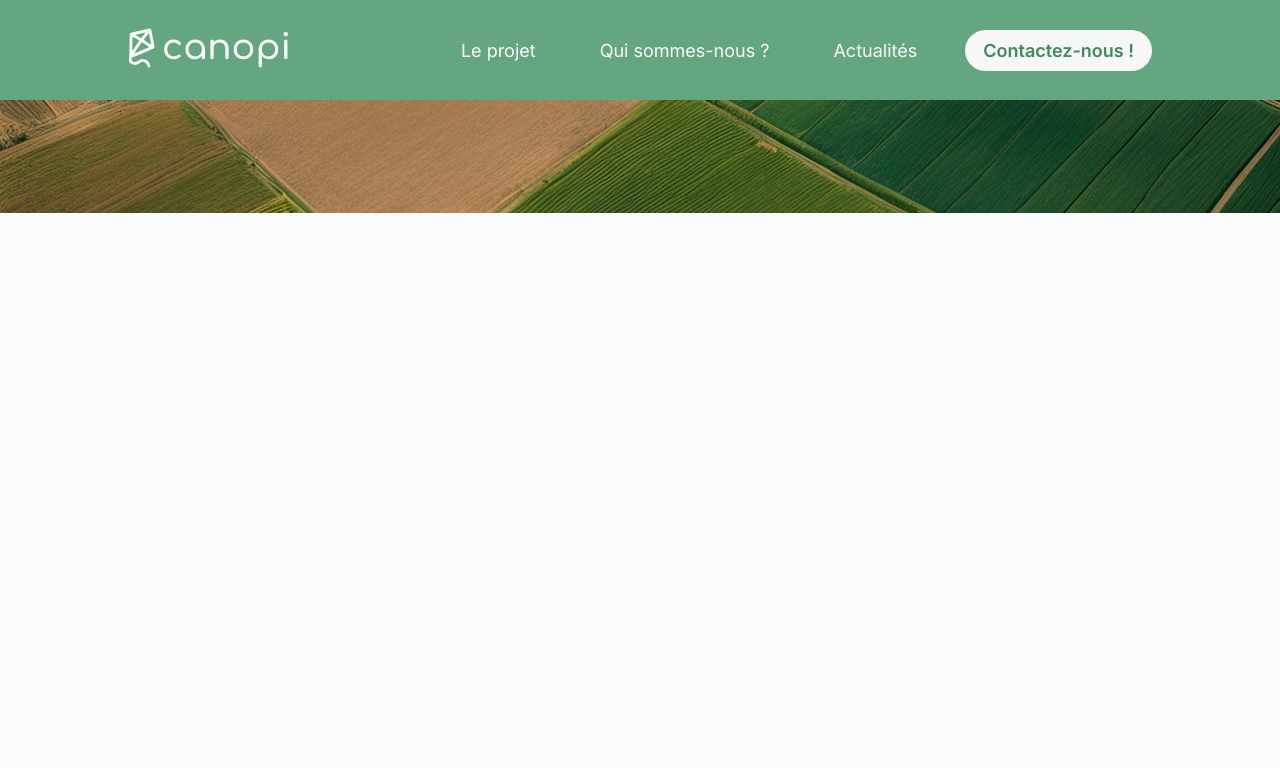
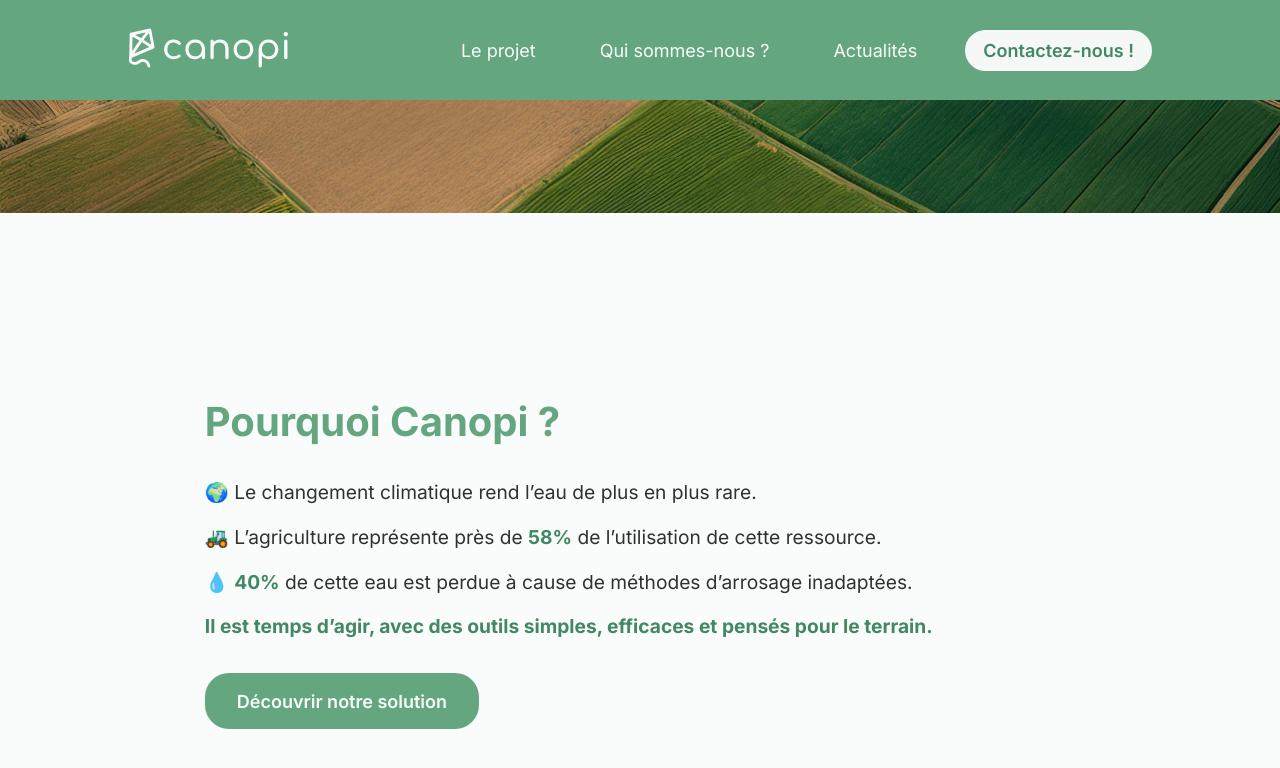
Before and after one commit to Canopi-AI/Canopi-AI.github.io, a Jekyll site: the page built from _pages/index.md, in a window 1280 px wide and 900 px high, scrolled down 687 px. Shown: the top 768 px of the window. Built offline with Jekyll 4.4.1, drawn with Linux system fonts in a browser that asks for light colours; before the commit the page ends 900 px from its top, so only the background shows below that; some of the changed text lies outside the part shown.

Commit message:
update index page + action buttons

```diff
--- a/_data/about.yml
+++ b/_data/about.yml
@@ -49,3 +49,8 @@ state:
     - Nous finalisons actuellement le développement d’un <b>prototype fonctionnel</b>.
     - "Notre prochaine étape : <b>le tester avec des agriculteurs volontaires</b>,
       pour l’améliorer au plus près des besoins réels du terrain."
+    - <b>Vous êtes agriculteur.rice ou professionnel du secteur agricole,
+      et souhaitez tester notre solution en avant-première ?</b>
+  button:
+    text: Je participe !
+    link: /contact/
--- /dev/null
+++ b/_data/index.yml
@@ -0,0 +1,25 @@
+stakes:
+  title: Pourquoi Canopi ?
+  content:
+    - 🌍 Le changement climatique rend l’eau de plus en plus rare.
+    - 🚜 L’agriculture représente près de <b>58%</b> de l’utilisation de cette ressource.
+    - 💧 <b>40%</b> de cette eau est perdue à cause de méthodes d’arrosage inadaptées.
+    - <b>Il est temps d’agir, avec des outils simples, efficaces et pensés pour le terrain.</b>
+  button:
+    text: Découvrir notre solution
+    link: /about/
+
+promise:
+  title: Notre promesse
+  content:
+    - Une <b>application web</b> qui centralise les données de l’exploitation,
+      assiste dans la <b>planification</b>,
+      et <b>prédit les besoins en eau</b> grâce à l’IA – sans capteurs à installer.
+
+collaboration:
+  title: Vous êtes agriculteur.rice ?
+  content:
+  - Participez à la phase de test et aidez-nous à créer un outil vraiment utile !
+  button:
+    text: Je participe !
+    link: /contact/
--- a/_data/team.yml
+++ b/_data/team.yml
@@ -27,3 +27,6 @@ collaboration:
   content:
     - Nous sommes toujours à la recherche de <b>retours concrets</b> pour faire évoluer notre solution.
     - Si vous êtes <b>agriculteur, technicien, conseiller ou simplement curieux</b>, n’hésitez pas à nous contacter !
+  button:
+    text: Nous contacter
+    link: /contact/
--- a/_includes/section.html
+++ b/_includes/section.html
@@ -9,6 +9,11 @@
       <p>{{ item }}</p>
       {% endfor %}
     </div>
+    {% if include.data.button %}
+      <a href="{{ include.data.button.link }}" class="section-button">
+        {{ include.data.button.text }}
+      </a>
+    {% endif %}
   </div>
   {% if include.data.image %}
     <div class="section-image">
--- a/_pages/index.md
+++ b/_pages/index.md
@@ -4,3 +4,6 @@ permalink: /
 ---
 
 {% include banner.html %}
+{% include section.html data=site.data.index.stakes %}
+{% include section.html data=site.data.index.promise %}
+{% include section.html data=site.data.index.collaboration %}
--- a/_sass/section.scss
+++ b/_sass/section.scss
@@ -20,7 +20,7 @@
 }
 
 .section-title {
-    font-size: 3rem;
+    font-size: 2.5rem;
     color: $primary-color;
 }
 
@@ -42,6 +42,27 @@
     color: $primary-color-dark;
 }
 
+.section-button {
+    display: flex;
+    flex-direction: row;
+    justify-content: center;
+    align-items: center;
+    width: fit-content;
+    height: 56px;
+    border-radius: 24px;
+    padding: 0 32px;
+    font-size: large;
+    text-decoration: none;
+    background-color: $primary-color;
+    color: $white;
+    font-weight: 600;
+
+    &:hover {
+      background-color: $primary-color-dark;
+      cursor: pointer;
+    }
+}
+
 .section-image {
     display: flex;
     flex-direction: row;
```
